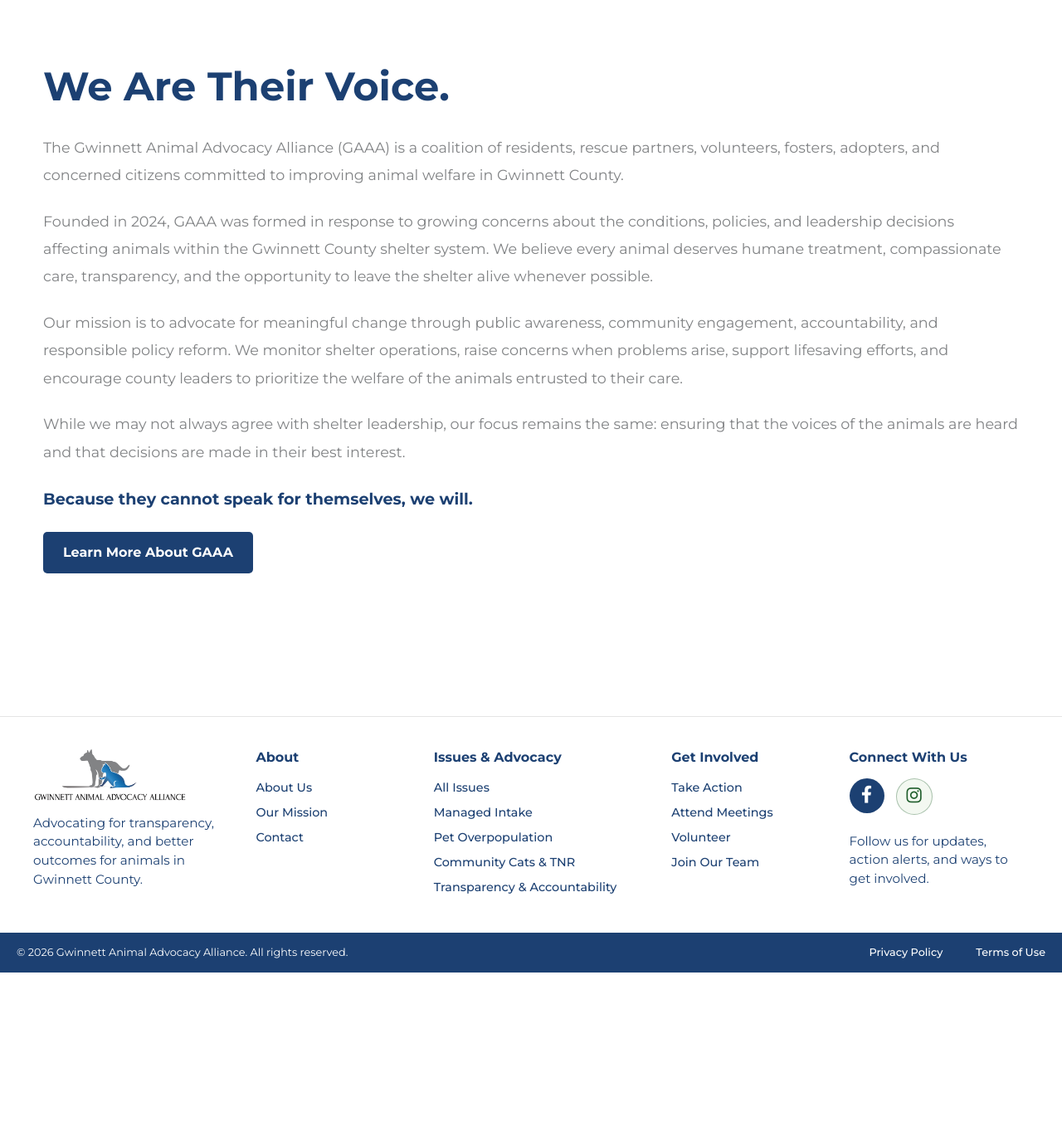
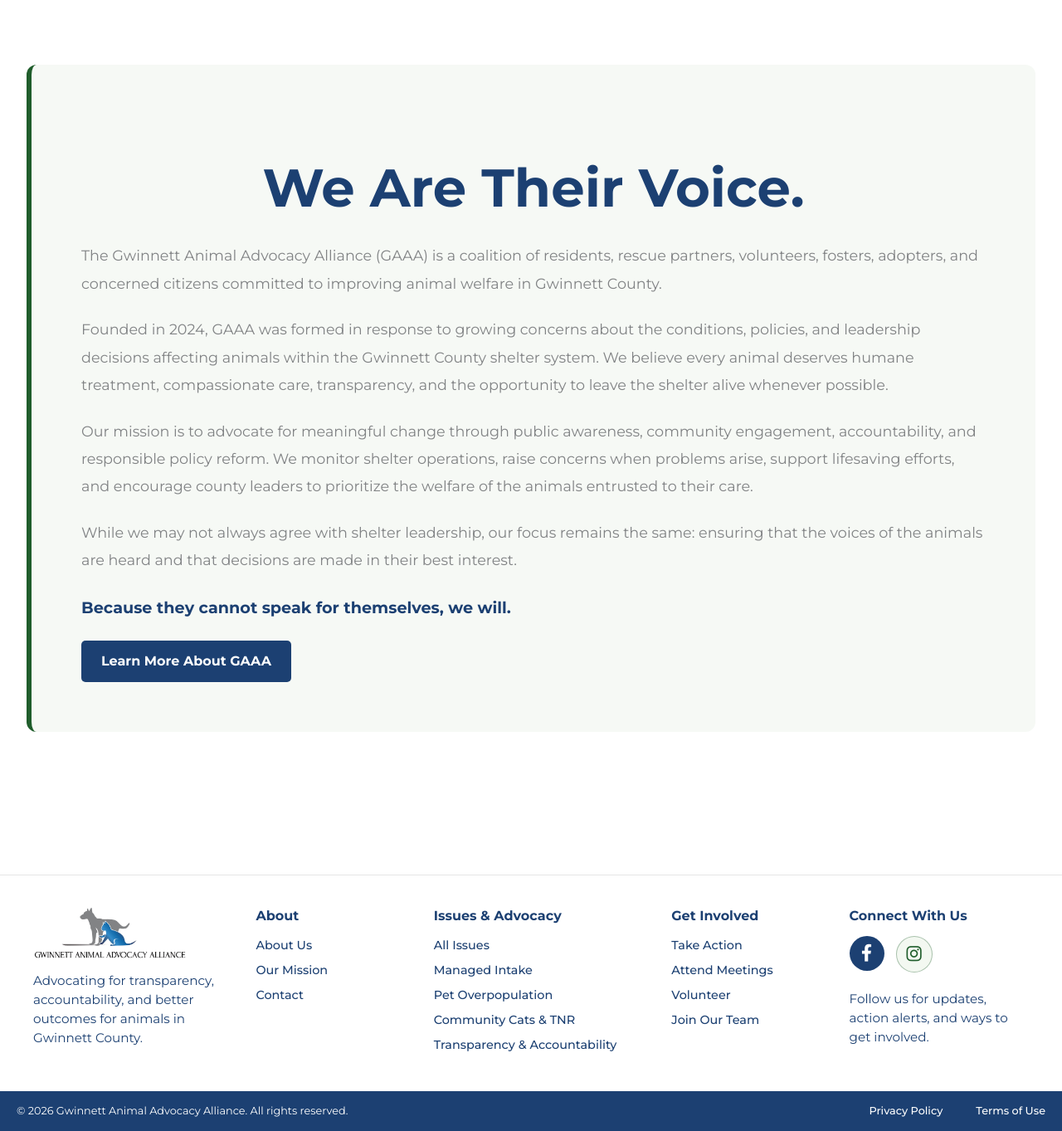
Before and after one commit to whitleybacon/gwinnett-animal-advocacy-alliance, a Jekyll site: the page built from index.html, in a window 1280 px wide. Shown: the part 2318-3681 px from the top of the page at 83% size. Built offline with Jekyll 4.4.1, drawn with Linux system fonts in a browser that asks for light colours; before the commit the page ends 3490 px from its top, so only the background shows below that.

Commit message:
Update default.html

```diff
--- a/_layouts/default.html
+++ b/_layouts/default.html
@@ -556,10 +556,13 @@
 
         /* Who We Are */
 
-        .who-we-are-section {
-            max-width: 1200px;
+       .who-we-are-section {
+            max-width: 1400px;
             margin: 80px auto;
-            padding: 0 20px;
+            padding: 60px;
+            background: #f6f9f5;
+            border-left: 6px solid #1f5d2b;
+            border-radius: 12px;
         }
 
         .who-we-are-text {
@@ -569,9 +572,10 @@
 
         .who-we-are-text h2 {
             color: var(--accent);
-            font-size: 3rem;
+            font-size: 4rem;
             line-height: 1.1;
             margin-bottom: 30px;
+            text-align: center;
         }
 
         .who-we-are-text p {
```
